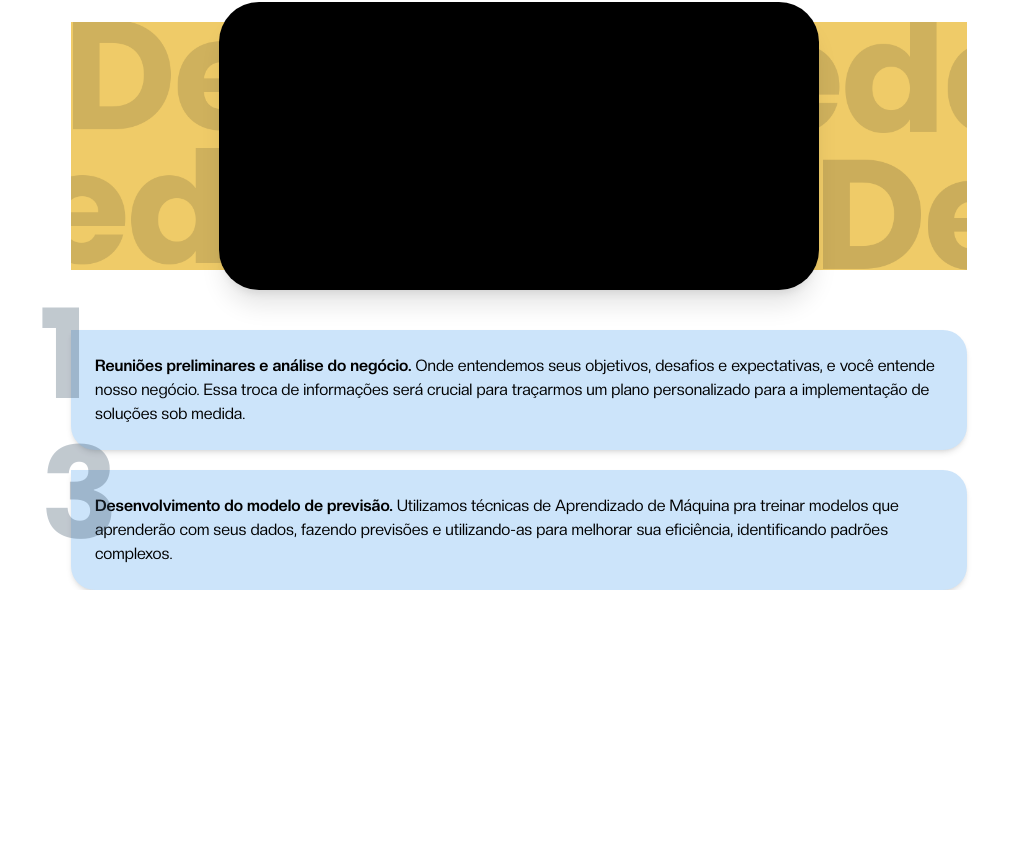
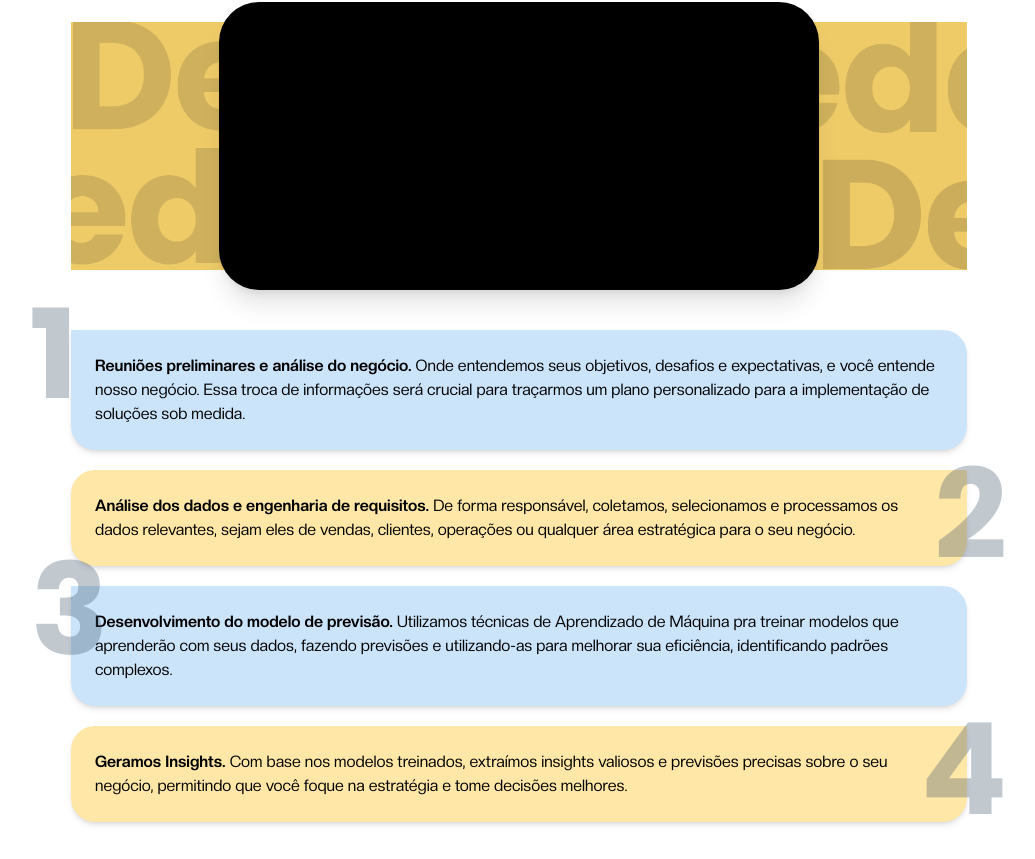
Before and after one commit to dedalusbi/site-dedalus-2.0, an Angular app: page / in a window 1280 px wide. Shown: the part 945-1804 px from the top of the page, without its empty margins (121-1156 px from the left). Before the commit the page ends 1535 px from the top, so only its background shows below. Built offline with nearby package versions, Linux system fonts and the light colour scheme.

Commit message:
término component step-card

```diff
--- a/src/app/app.component.html
+++ b/src/app/app.component.html
@@ -42,8 +42,10 @@
 
     <!--Nossa operação -->
     <div  id="nossa_operacao" class="mt-10">
-        <app-step-card [stepNumber]="1" [title]="'Reuniões preliminares e análise do negócio'" [text]="'Onde entendemos seus objetivos, desafios e expectativas, e você entende nosso negócio. Essa troca de informações será crucial para traçarmos um plano personalizado para a implementação de soluções sob medida.'"> </app-step-card>
-        <app-step-card [stepNumber]="3" [title]="'Desenvolvimento do modelo de previsão'" [text]="'Utilizamos técnicas de Aprendizado de Máquina pra treinar modelos que aprenderão com seus dados, fazendo previsões e utilizando-as para melhorar sua eficiência, identificando padrões complexos.'"> </app-step-card>
+        <app-step-card [stepNumber]="1" [numberPosition]="'left'" [bgColorClass]="'bg-step-card-blue'" [title]="'Reuniões preliminares e análise do negócio'" [text]="'Onde entendemos seus objetivos, desafios e expectativas, e você entende nosso negócio. Essa troca de informações será crucial para traçarmos um plano personalizado para a implementação de soluções sob medida.'"> </app-step-card>
+        <app-step-card [stepNumber]="2" [numberPosition]="'right'" [bgColorClass]="'bg-step-card-yellow'" [title]="'Análise dos dados e engenharia de requisitos'" [text]="'De forma responsável, coletamos, selecionamos e processamos os dados relevantes, sejam eles de vendas, clientes, operações ou qualquer área estratégica para o seu negócio.'"> </app-step-card>
+        <app-step-card [stepNumber]="3" [numberPosition]="'left'" [bgColorClass]="'bg-step-card-blue'" [title]="'Desenvolvimento do modelo de previsão'" [text]="'Utilizamos técnicas de Aprendizado de Máquina pra treinar modelos que aprenderão com seus dados, fazendo previsões e utilizando-as para melhorar sua eficiência, identificando padrões complexos.'"> </app-step-card>
+        <app-step-card [stepNumber]="4" [numberPosition]="'right'" [bgColorClass]="'bg-step-card-yellow'" [title]="'Geramos Insights'" [text]="'Com base nos modelos treinados, extraímos insights valiosos e previsões precisas sobre o seu negócio, permitindo que você foque na estratégia e tome decisões melhores.'"> </app-step-card>
     </div>
 
     <router-outlet></router-outlet>
--- a/src/app/step-card/step-card.component.css
+++ b/src/app/step-card/step-card.component.css
@@ -1,7 +1,7 @@
 .step-number-container {
     position:absolute;
     top: -20px;
-    left: -30px;
+    /*left: -30px;*/
     z-index: 1;
 }
 
--- a/src/app/step-card/step-card.component.html
+++ b/src/app/step-card/step-card.component.html
@@ -1,6 +1,6 @@
-<div class="relative flex items-start gap-4">
-    <div class="step-number-container text-9xl text-font-poppins font-bold text-step-number-blue opacity-30"> {{stepNumber}}</div>
-    <div class="text-card bg-step-card-blue p-6 rounded-tl-none rounded-3xl shadow-md">
+<div class="relative items-start gap-4" [ngClass]="{'flex': numberPosition === 'left','flex-row-reverse': numberPosition === 'right' }">
+    <div class="step-number-container text-9xl text-font-poppins font-bold text-step-number-blue opacity-30 absolute top-0" [ngClass]="{'left-[-40px]': numberPosition === 'left','right-[-40px]': numberPosition === 'right'}"> {{stepNumber}}</div>
+    <div class="text-card p-6 rounded-3xl shadow-md" [ngClass]="{'bg-step-card-blue': bgColorClass==='bg-step-card-blue','bg-step-card-yellow': bgColorClass==='bg-step-card-yellow','rounded-tl-none': numberPosition === 'left','rounded-tr-none': numberPosition === 'right' }">
         <span class="font-bold"> {{title}}.</span> {{text}}
     </div>
 </div>
--- a/src/app/step-card/step-card.component.ts
+++ b/src/app/step-card/step-card.component.ts
@@ -1,8 +1,9 @@
 import { Component, Input } from '@angular/core';
+import {CommonModule} from '@angular/common';
 
 @Component({
   selector: 'app-step-card',
-  imports: [],
+  imports: [CommonModule],
   templateUrl: './step-card.component.html',
   styleUrl: './step-card.component.css'
 })
@@ -10,4 +11,7 @@ export class StepCardComponent {
  @Input() stepNumber: number | undefined;
  @Input() title: string | undefined;
  @Input() text: string | undefined;
+ @Input() bgColorClass: string = '#FFFFFF';
+ @Input() numberPosition: 'left' | 'right' = 'right';
+
 }
--- a/tailwind.config.js
+++ b/tailwind.config.js
@@ -9,6 +9,7 @@ module.exports = {
                 'light-orange': '#E28E65',
                 'step-number-blue': '#364E64',
                 'step-card-blue': '#CCE4FA',
+                'step-card-yellow': '#FFE7A8',
                 'light-blue': '#3D99F0',
                 'mygraytext': '#3B4156',
                 'service-blue': '#6E9AC4',
```
